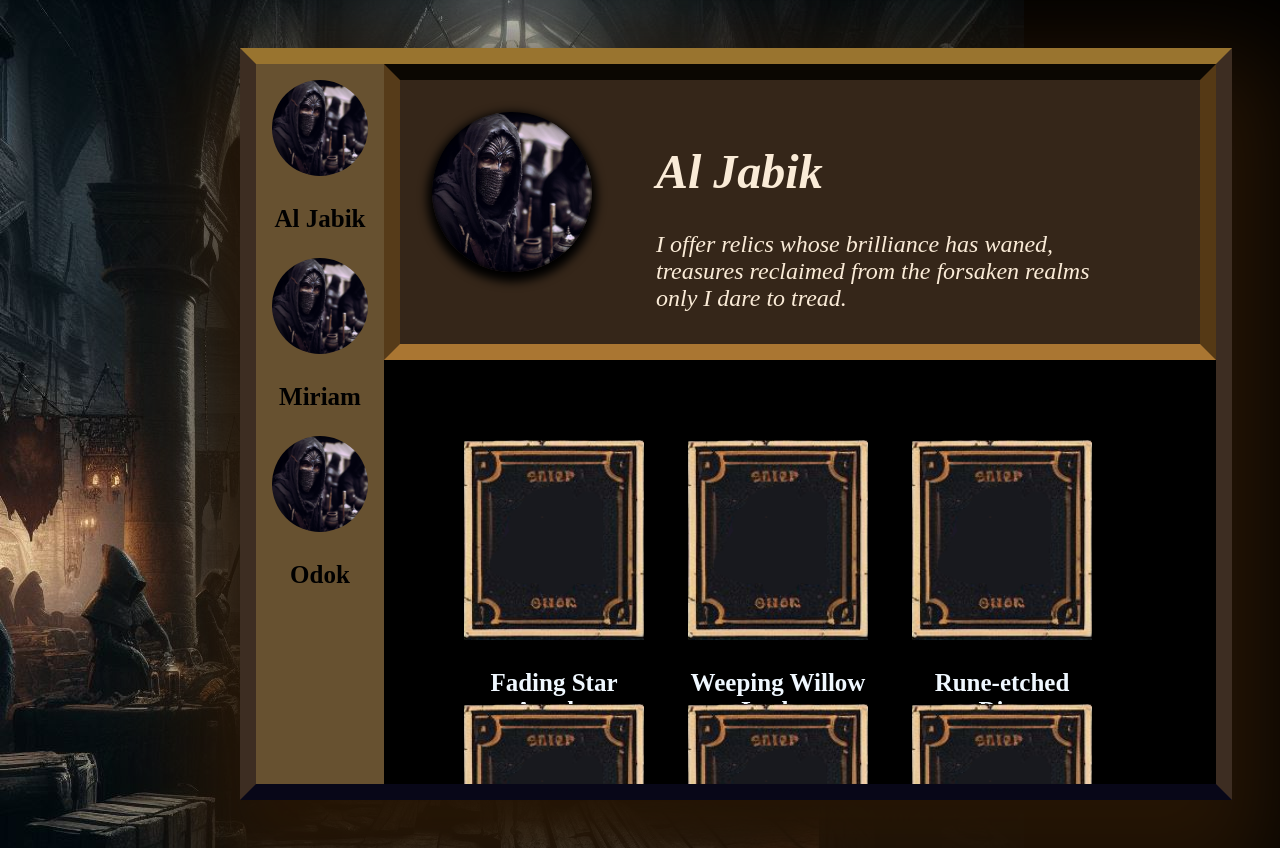
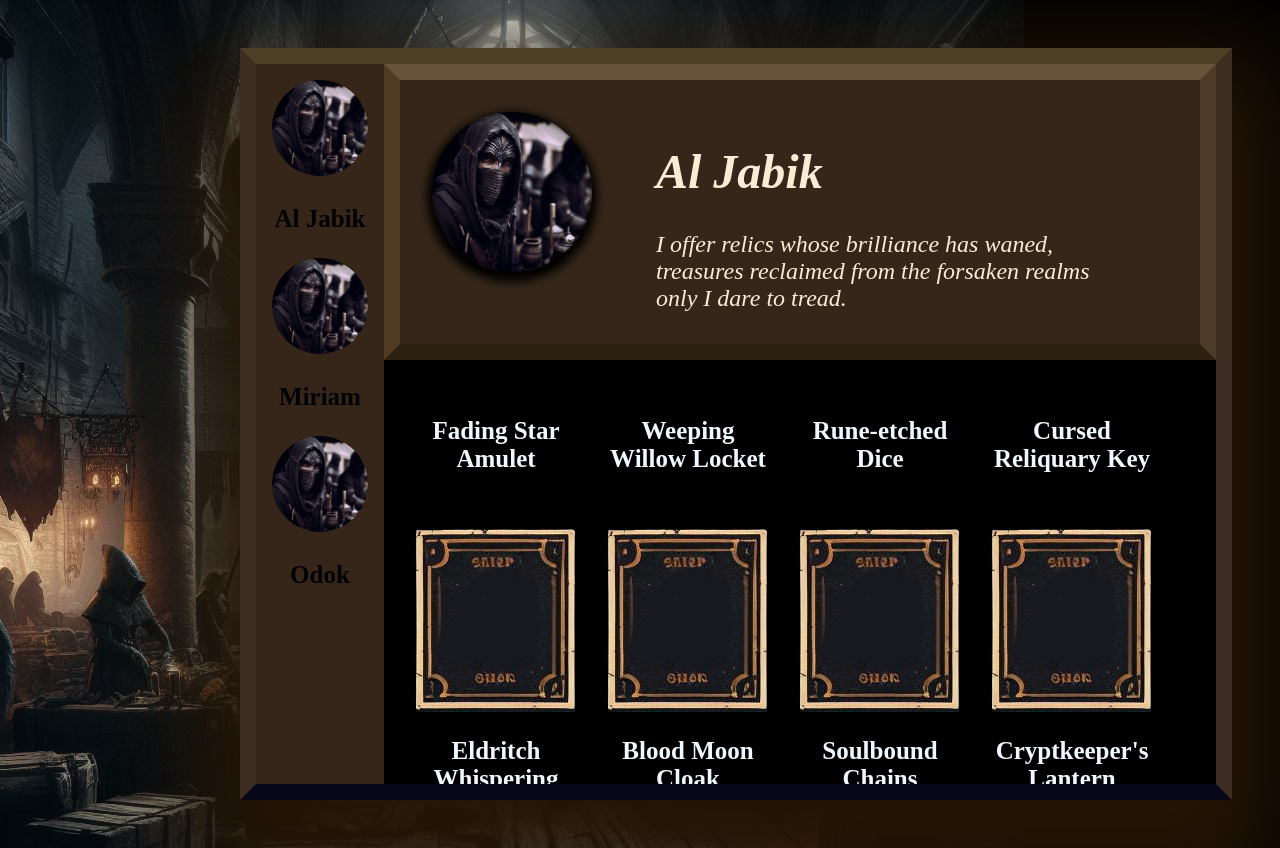
Before and after one commit to ephimeteus/react-rpg-store, a React (Vite) app in the folder react-rpg/: page / in a window 1280 px wide. Both pictures are taken after a click on the element "Al Jabik". Built offline with nearby package versions, Linux system fonts and the light colour scheme.

Commit message:
Formatting and styling

```diff
--- a/react-rpg/src/Components/Card/Card.css
+++ b/react-rpg/src/Components/Card/Card.css
@@ -1,19 +1,20 @@
 .card{
-    height: 200px;
-    width: 180px;
+    height: 20rem;
+    width: 10rem;
     color: aliceblue;
     background-color: rgb(0, 0, 0);
+    position: relative;
+
 
 }
 .card:hover {
     box-shadow: 0 0 30px #ff7627;
     transform: translateY(-10px);
   }
-
-
 .card img {
-    height: 100%;
-    width: 100%;
+  position: absolute;
+  bottom: 0%;
+  left: 0%;
 }
 
 .card h3 {
@@ -32,6 +33,7 @@
     transition: 0.3s;
     padding: 20px;
     font-size: 1.3rem;
+
 }
 
   /* Show the description on card hover */
--- a/react-rpg/src/Components/Card/Card.jsx
+++ b/react-rpg/src/Components/Card/Card.jsx
@@ -5,8 +5,8 @@ import itemImage from '../../Assets/item.png'
 const Card = ({ name, description }) => {
     return (
         <div className="card">
+            <h3>{ name }</h3>
             <img src={ itemImage } />
-            <h3>{ name }</h3>
             <div className="description">
                 <h3>{ name }</h3>
                 <p>{ description }</p>
--- a/react-rpg/src/Components/CardGrid/cardgrid.css
+++ b/react-rpg/src/Components/CardGrid/cardgrid.css
@@ -1,10 +1,10 @@
 .card-grid {
     height: 60%;
     display: grid;
-    overflow-y: scroll;
-	grid-template-columns: repeat(auto-fit, minmax(200px, 1fr));
-    padding: 5rem;
-	row-gap: 4rem;
+    overflow-y: auto;
+	grid-template-columns: repeat(auto-fit, minmax(10rem, 1fr));
+    padding: 2rem;
+
 }
 
 ::-webkit-scrollbar-track
--- a/react-rpg/src/Components/Container/container.css
+++ b/react-rpg/src/Components/Container/container.css
@@ -5,7 +5,7 @@
         border-bottom-color:rgb(8, 7, 24);
         border-left-color:rgb(61, 45, 34);
         border-right-color:rgb(61, 45, 34);
-        border-top-color:#99742f;
+        border-top-color:#4d3f25;
         box-shadow: 0 50px 100px 50px rgb(37, 21, 5);
         margin:2rem;
         height:90vh;
--- a/react-rpg/src/Components/Header/Header.css
+++ b/react-rpg/src/Components/Header/Header.css
@@ -4,14 +4,16 @@
     height: fit-content;
     width: 50rem;
     border: solid;
-    border-top: inset 1rem #603f15;
-    border-bottom: inset 1rem #aa7632;
-    border-left: inset 1rem #aa7632;
-    border-right: inset 1rem #553915;
+    border: 1rem solid #4d3f25;
+     /* Darker shadow on the bottom and right */
+    border-bottom: 1rem solid #2c2010;
+    border-right: 1rem solid #4d3c27;
+
+    /* Highlight on the top and left */
+    border-top: 1rem solid #68533a;
+    border-left: 1rem solid #513b21;
     color:antiquewhite;
-
-
-  }
+}
 
 
 .portrait {
--- a/react-rpg/src/Pages/Character/CharacterSheet/characterSheet.css
+++ b/react-rpg/src/Pages/Character/CharacterSheet/characterSheet.css
@@ -1,6 +1,6 @@
 .character-sheet {
     display: flex;
     flex-direction:column;
-    background-color: rgb(103, 81, 48);
+    background-color: rgb(53, 38, 25);
     padding: 1rem;
 }
```
